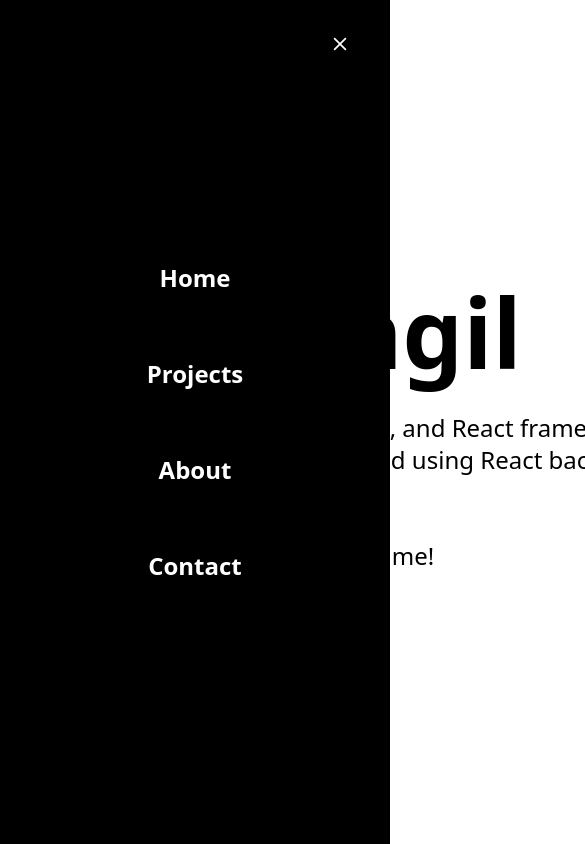
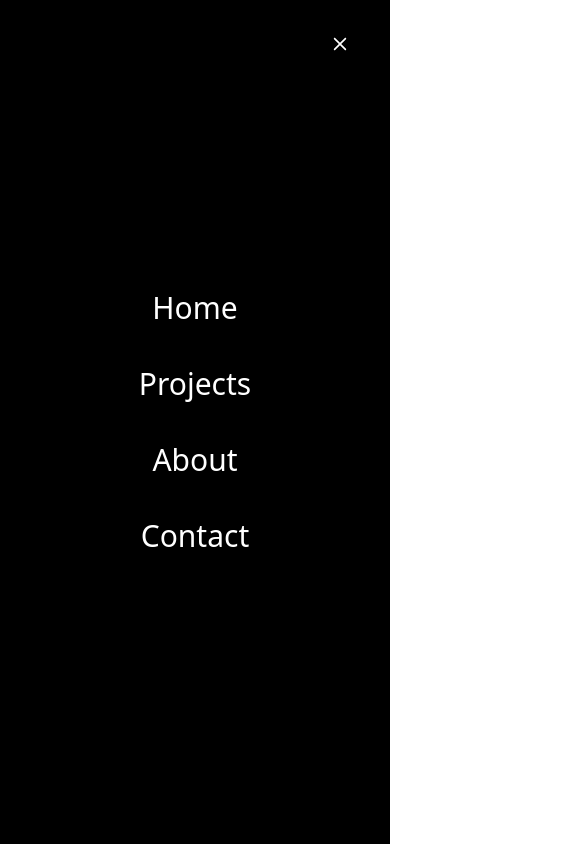
Before and after one commit to heraldjose10/showcase, a Next.js app: page /about in a window 390 px wide. Both pictures are taken after a click on the button 342 px from the left and 44 px from the top of the page. Shown: the top 844 px of the page, 585 px wide, since content can reach past the window. Built offline with nearby package versions, Linux system fonts and the light colour scheme.

Commit message:
fix nav animations and make about page responsive

```diff
--- a/components/Layout.tsx
+++ b/components/Layout.tsx
@@ -9,8 +9,6 @@ type Props = {
   children?: ReactNode
   title?: string
 }
-
-const MotionLink = motion(Link)
 
 const Layout = ({ children, title = 'Herald\'s Showcase' }: Props) => {
 
@@ -38,29 +36,36 @@ const Layout = ({ children, title = 'Herald\'s Showcase' }: Props) => {
 
   const cursor = useRef<HTMLDivElement>()
 
-  const item = {
-    start: {
-      y: -10,
-      // opacity: 0
+  const listVariants = {
+    visible: {
+      opacity: 1,
+      'z-index': 0,
+      transition: {
+        when: "beforeChildren",
+        staggerChildren: 0.1
+      }
     },
-    end: i => {
-      // console.log(i);
-      return {
-        y: 0,
-        // opacity: 1,
+    hidden: {
+      opacity: 0,
+      'z-index': -100,
       transition: {
-          duration: .5,
-          delay: i
+        when: "afterChildren"
       }
     }
+  };
+
+  const itemVarients = {
+    visible: {
+      y: 0,
+      opacity: 1,
+      transition: {
+        duration: .1
+      }
     },
-    exit: {
-      y: -10,
-      // opacity: 0
+    hidden: {
+      y: -50,
+      opacity: 0
     },
-    transition: {
-      duration: 1
-    }
   }
 
   return (
@@ -70,11 +75,15 @@ const Layout = ({ children, title = 'Herald\'s Showcase' }: Props) => {
         <meta charSet="utf-8" />
         <meta name="viewport" content="initial-scale=1.0, width=device-width" />
       </Head>
+
+      {/* custom cursor */}
       <div
         className='w-[30px] h-[30px] absolute top-0 left-0 bg-transparent border-4 border-green-400 rounded-full -z-10 transition duration-200'
         ref={cursor}
       >
       </div>
+
+      {/* header */}
       <header className='py-8 px-10 flex justify-between'>
         <div>
           <Link href='/'>
@@ -90,47 +99,66 @@ const Layout = ({ children, title = 'Herald\'s Showcase' }: Props) => {
               ? <CgClose className='h-5 w-5 text-white z-10' />
               : <FaGripLines />
           }
+        </button>
+        <nav className={`gap-16 lg:flex hidden`}>
+          <Link href='/'>
+            <a>Home</a>
+          </Link>
+          <Link href='/'>
+            <a>Projects</a>
+          </Link>
+          <Link href='/about'>
+            <a>About</a>
+          </Link>
+          <Link href='/'>
+            <a>Contact</a>
+          </Link>
+        </nav>
+        {/* https://codesandbox.io/s/simple-framer-motion-animation-with-styled-components-with-children-8nryz?from-embed=&file=/src/components/List/styles.ts */}
+        <motion.ul
+          className={`absolute opacity-0 z-0 top-0 left-0 flex-col items-center justify-center h-screen w-screen bg-black text-white text-3xl gap-10 flex`}
+          animate={menuOpen ? 'visible' : 'hidden'}
+          variants={listVariants}
+        >
+          <motion.li variants={itemVarients}>
+            <Link href='/'>Home</Link>
+          </motion.li>
+          <motion.li variants={itemVarients}>
+            <Link href='/'>Projects</Link>
+          </motion.li>
+          <motion.li variants={itemVarients}>
+            <Link href='/about'>About</Link>
+          </motion.li>
+          <motion.li variants={itemVarients}>
+            <Link href='/'>Contact</Link>
+          </motion.li>
+        </motion.ul>
+      </header>
 
-        </button>
-        {/* nav bar --refactor for better animation */}
-        <motion.nav
-          initial={{ backgroundColor: 'transparent' }}
-          animate={{ backgroundColor: menuOpen ? 'black' : '' }}
-          className={`gap-16 text-white text-2xl font-bold absolute top-0 left-0 flex-col h-screen w-screen items-center justify-center ${menuOpen ? 'flex' : 'hidden'} lg:flex lg:static lg:text-black lg:flex-row lg:h-fit lg:w-fit lg:text-base lg:font-medium transition-colors`}
-        >
-          <MotionLink href='/' custom={1} initial='start' animate={menuOpen?'end':'exit'} variants={item} className='transition'>
-            <a>Home</a>
-          </MotionLink>
-          <MotionLink href='/' custom={2} initial='start' animate={menuOpen && 'end'} variants={item}>
-            <a>Projects</a>
-          </MotionLink>
-          <MotionLink href='/about' custom={3} initial='start' animate={`${menuOpen && 'end'}`} variants={item}>
-            <a>About</a>
-          </MotionLink>
-          <MotionLink href='/' custom={4} initial='start' animate={`${menuOpen && 'end'}`} variants={item}>
-            <a>Contact</a>
-          </MotionLink>
-        </motion.nav>
-      </header>
+      {/* content */}
       <div className='grow flex'>
         {children}
       </div>
-      <footer className='px-10 flex justify-end py-8'>
-        <span className='hidden md:flex hover:cursor-pointer'>Follow me</span>
-        <ul className='md:hidden flex gap-4 font-semibold'>
+
+      {/* footer */}
+      <footer className='pr-5 pl-10 flex justify-end py-8 relative min-h-[152px]'>
+        <div className='md:flex hover:cursor-pointer p-8 md:hover:-translate-y-8 md:hover:pt-0 transition group'>
+          <span className='hidden md:flex'>Follow me</span>
+          <ul className='md:hidden flex gap-4 font-semibold md:group-hover:flex md:group-hover:opacity-100 md:absolute md:right-8 md:top-10'>
             <li>
-            <a href=''>Ln</a>
+              <a href='https://www.linkedin.com/in/herald-olakkengil-5b47491b3/' target='_blank'>Ln</a>
             </li>
             <li>
-            <a href=''>Ig</a>
+              <a href='https://www.instagram.com/heraldjos/' target='_blank'>Ig</a>
             </li>
             <li>
-            <a href=''>Yt</a>
+              <a href='https://twitter.com/heraldjose10' target='_blank'>Tw</a>
             </li>
             <li>
-            <a href=''>Gh</a>
+              <a href='https://github.com/heraldjose10' target='_blank'>Gh</a>
             </li>
           </ul>
+        </div>
       </footer>
     </div>
   )
--- a/pages/about.tsx
+++ b/pages/about.tsx
@@ -3,12 +3,12 @@ import Layout from '../components/Layout'
 
 const AboutPage = () => (
   <Layout title="About Me">
-    <div className='w-[1100px] shrink-0 grow-0 mx-auto mt-[100px]'>
-      <h1 className='text-8xl font-extrabold'>Herald<br /> Olakkengil</h1>
-      <p className='text-2xl my-8'>
-        I'm a web developer learning Flask, and React frameworks. This is my portfolio website. I made this webpage using NextJS. I started using React back in 2021. Check out my Github for more projects.
+    <div className='w-[1100px] grow-0 mx-auto mt-[100px] px-10'>
+      <h1 className='text-5xl font-extrabold md:text-7xl lg:text-8xl'>Herald<br /> Olakkengil</h1>
+      <p className='text-lg my-8 lg:text-2xl'>
+        I'm a web developer learning <a href='https://flask.palletsprojects.com/en/2.1.x/' className='underline' target='_blank'>Flask</a>, and <a href='https://reactjs.org/' className='underline' target='_blank'>React</a> frameworks. This is my portfolio website. I made this webpage using <a href='https://nextjs.org/' className='underline' target='_blank'>NextJS</a>. I started using React back in 2021. Check out my <a href='https://github.com/heraldjose10' className='underline' target='_blank'>Github</a> for more projects. Follow me on <a href='https://twitter.com/heraldjose10' className='underline' target='_blank'>Twitter</a> and <a href='https://www.linkedin.com/in/herald-olakkengil-5b47491b3/' className='underline' target='_blank'>LinkedIn</a> to connect with me.
       </p>
-      <p className='text-2xl my-8'>
+      <p className='text-lg my-8 lg:text-2xl'>
         Feel free to write your feedback to me!
       </p>
     </div>
--- a/pages/index.tsx
+++ b/pages/index.tsx
@@ -45,6 +45,8 @@ const IndexPage = () => {
         className='grow min-h-full overflow-x-scroll scrollbar-hide transition duration-500'
         ref={containerToScroll}
       >
+
+        {/* main sections */}
         <ul
           className='flex min-h-full lg:gap-10 text-4xl sm:text-6xl md:text-7xl lg:text-8xl font-extrabold'
           onWheel={handleScroll}
@@ -78,6 +80,7 @@ const IndexPage = () => {
             </Link>
           </li>
         </ul>
+
       </div>
     </Layout>
   )
```
Lines whose indentation alone changed are shown as unchanged.
